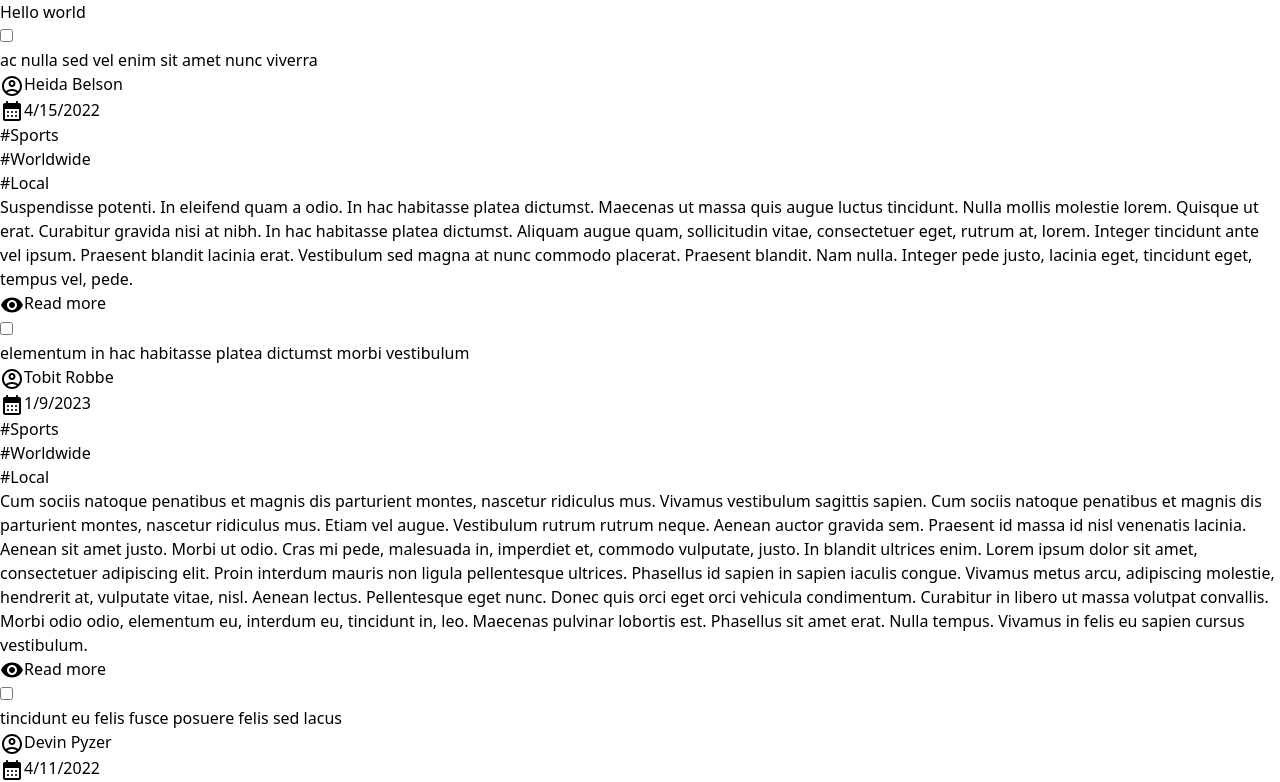
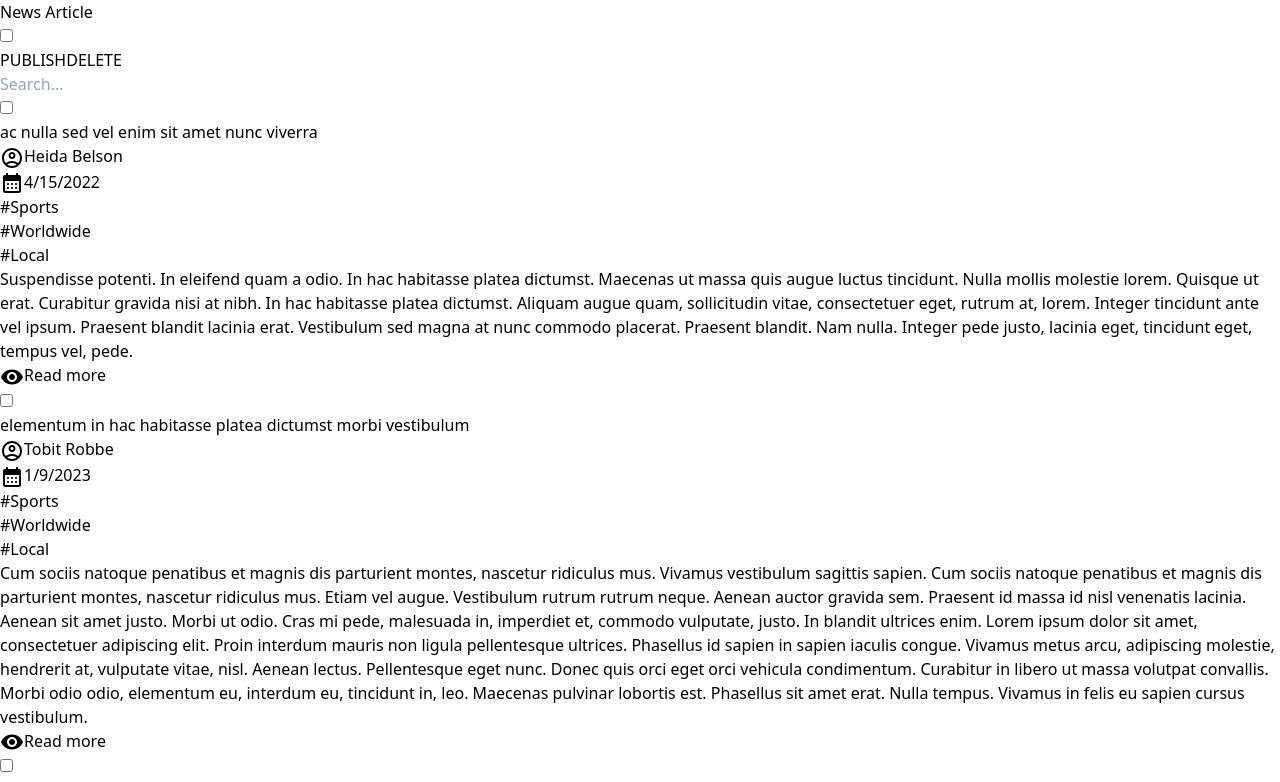
Before and after one commit to zernrack/News-Article-Layout, a React (Vite) app in the folder client/: page / in a window 1280 px wide. Shown: the top 782 px of the page. Built offline with nearby package versions, Linux system fonts and the light colour scheme.

Commit message:
Edit homepage

```diff
--- a/client/src/pages/HomePage/Homepage.jsx
+++ b/client/src/pages/HomePage/Homepage.jsx
@@ -4,8 +4,36 @@ import ContentsPage from "../ContentPage/ContentsPage";
 function ArticlePage() {
   return (
     <>
-      <div className="flex justify-center items-center">
-        <h1>Hello world</h1>
+      <div className="flex ml-44 items-start flex-col gap-2 border-solid border-2 pl-20 pt-12">
+        <span className="font-bold text-xl">News Article</span>
+        <div className="btn-container-home pl-4 flex justify-between">
+          <div className="flex items-center gap-2 pr-2">
+            <input
+              type="checkbox"
+              className="form-checkbox h-5 w-5 text-blue-600 "
+            />
+          </div>
+          <button
+            type="button"
+            class="text-red-700 hover:text-white border border-blue-700-700 hover:bg-blue-800-800 focus:ring-4 focus:outline-none focus:ring-blue-300 font-medium rounded-lg text-sm px-5 py-2.5 text-center mr-2 mb-2 dark:border-blue-500 dark:text-blue-500 dark:hover:text-white dark:hover:bg-blue-200 "
+          >
+            PUBLISH
+          </button>
+          <button
+            type="button"
+            class="text-red-700 hover:text-white border border-red-700 hover:bg-red-800 focus:ring-4 focus:outline-none focus:ring-red-300 font-medium rounded-lg text-sm px-5 py-2.5 text-center mr-2 mb-2 dark:border-red-500 dark:text-red-500 dark:hover:text-white dark:hover:bg-red-200"
+          >
+            DELETE
+          </button>
+          <div className="search-container flex justify-end ml-[70rem]">
+            <input
+              className="border-solid border-2 bg-white rounded-md "
+              type="text"
+              placeholder="Search..."
+            />
+          </div>
+        </div>
+
         <ContentsPage />
       </div>
     </>
```
